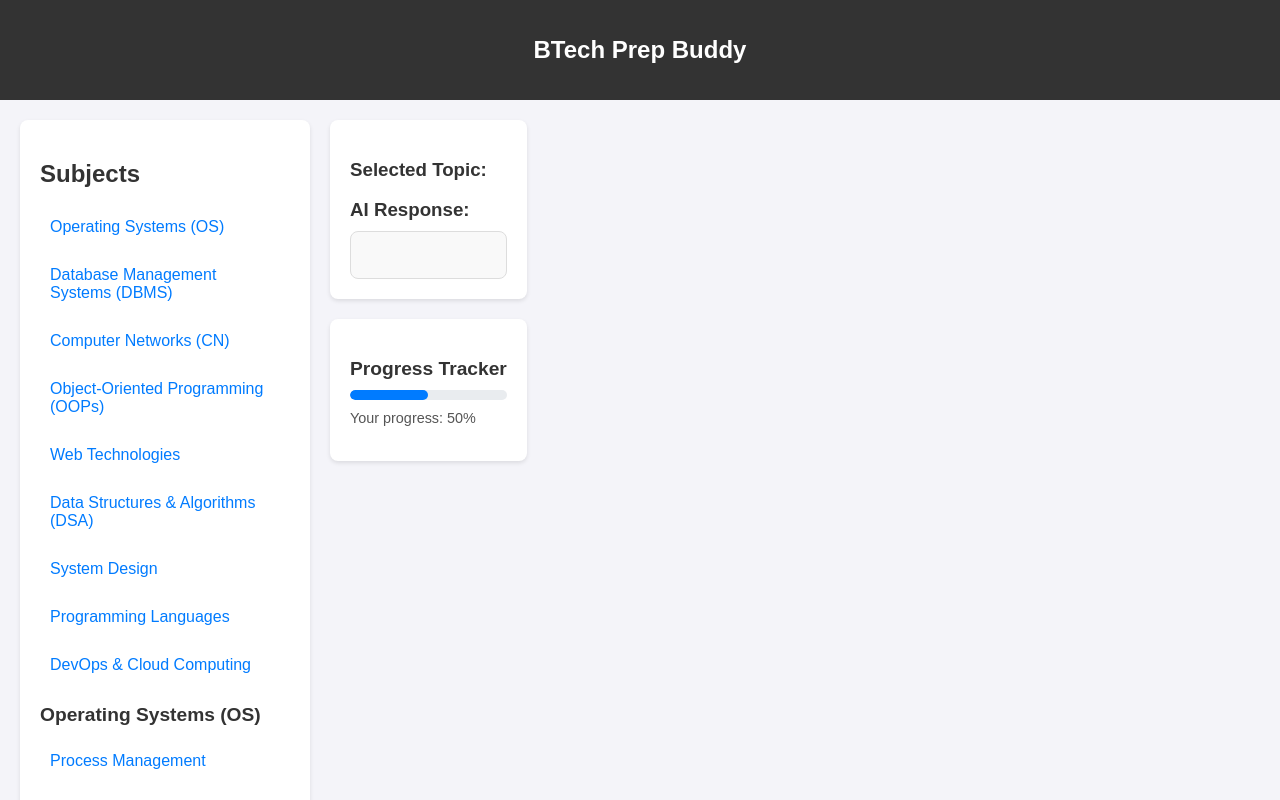
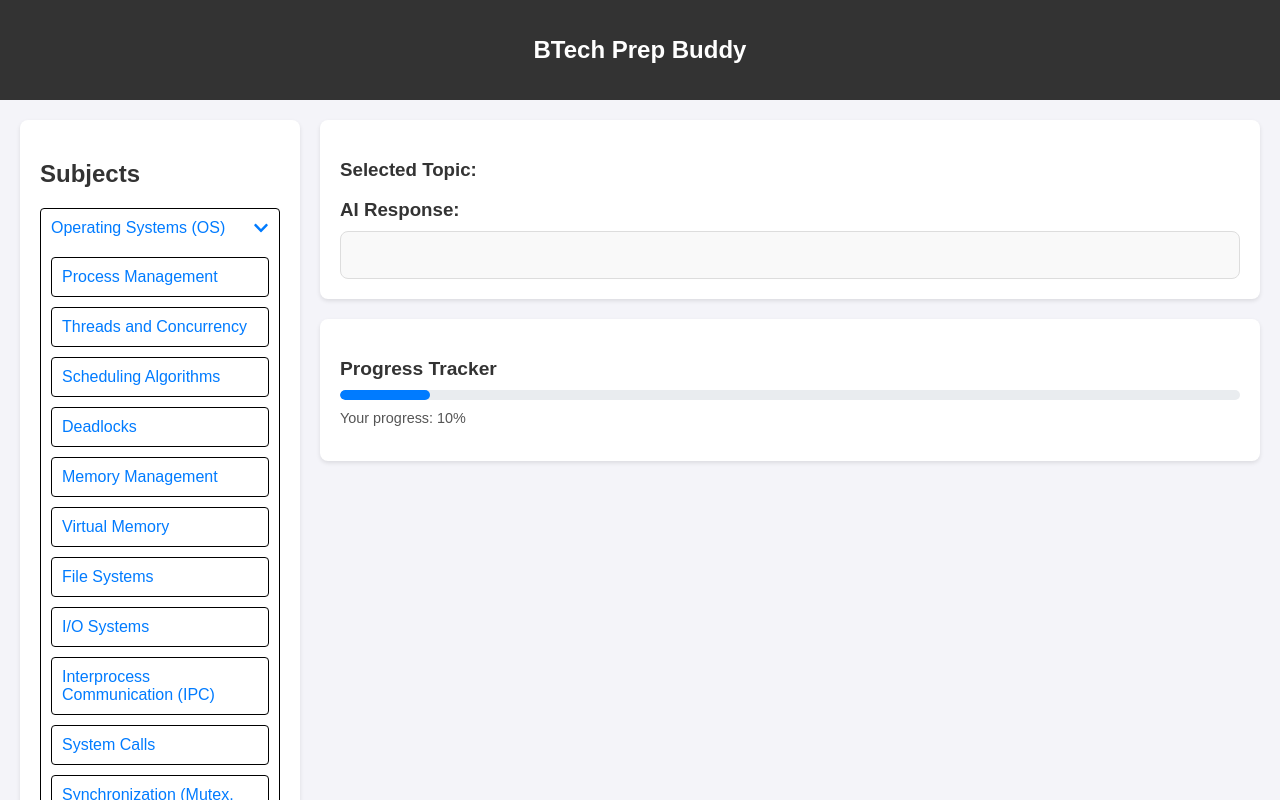
Before and after one commit to Vaibhavlanjewar/BTech_Prep_Buddy, a React (Create React App) app in the folder frontend/: page / in a window 1280 px wide. Both pictures are taken after a click on the item "Operating Systems (OS)". Shown: the top 800 px of the page. Built offline with nearby package versions, Linux system fonts and the light colour scheme.

Commit message:
Adding dropdwon

```diff
--- a/frontend/package.json
+++ b/frontend/package.json
@@ -7,6 +7,7 @@
     "cra-template": "1.2.0",
     "react": "^19.0.0",
     "react-dom": "^19.0.0",
+    "react-icons": "^5.5.0",
     "react-scripts": "5.0.1"
   },
   "scripts": {
--- a/frontend/src/App.js
+++ b/frontend/src/App.js
@@ -9,14 +9,16 @@ import "./styles/App.css";
 function App() {
   const [selectedTopic, setSelectedTopic] = useState("");
   const [aiResponse, setAIResponse] = useState("");
-  const [progress, setProgress] = useState(50); // Dynamic progress state
+  const [progress, setProgress] = useState(10); // Dynamic progress state
 
   const handleTopicClick = async (topic) => {
     const prompt = `Explain ${topic} with theory, examples, important interview questions, and code if required.`;
     setSelectedTopic(prompt);
 
     try {
-      const response = await axios.post("http://localhost:5000/api/ask-ai", { prompt });
+      const response = await axios.post("http://localhost:5000/api/ask-ai", {
+        prompt,
+      });
       setAIResponse(response.data.response);
       setProgress((prevProgress) => (prevProgress + 10) % 100); // Update progress dynamically
     } catch (error) {
@@ -31,7 +33,10 @@ function App() {
       <div className="content">
         <Sidebar onTopicClick={handleTopicClick} />
         <div className="main-content">
-          <ResponseSection selectedTopic={selectedTopic} aiResponse={aiResponse} />
+          <ResponseSection
+            selectedTopic={selectedTopic}
+            aiResponse={aiResponse}
+          />
           <ProgressTracker progress={progress} /> {/* Add ProgressTracker */}
         </div>
       </div>
--- a/frontend/src/components/ProgressTracker.css
+++ b/frontend/src/components/ProgressTracker.css
@@ -13,7 +13,7 @@
 }
 
 .progress-bar {
-    width: 100%;
+  width: 900px;
   height: 10px;
   background-color: #e9ecef;
   border-radius: 5px;
--- a/frontend/src/components/Sidebar.js.js
+++ b/frontend/src/components/Sidebar.js.js
@@ -1,32 +1,53 @@
 import React, { useState } from "react";
+import { FaChevronDown, FaChevronRight } from "react-icons/fa"; // icon library
 import subjectsData from "../data/subjects.json";
 
 const Sidebar = ({ onTopicClick }) => {
-  const [selectedSubject, setSelectedSubject] = useState(null);
+  const [openSubjectIndex, setOpenSubjectIndex] = useState(null);
+
+  const toggleSubject = (index) => {
+    setOpenSubjectIndex(openSubjectIndex === index ? null : index); // close if already open
+  };
 
   return (
     <div className="sidebar">
-      <h2>Subjects</h2>
+      <div className="heading-sidebar">
+        <h2>Subjects</h2>
+      </div>
       <ul>
-        {subjectsData.subjects.map((subject, index) => (
-          <li key={index} onClick={() => setSelectedSubject(subject)}>
-            {subject.name}
-          </li>
-        ))}
+        {subjectsData.subjects.map((subject, index) => {
+          const isOpen = openSubjectIndex === index;
+          return (
+            <li key={index}>
+              <div
+                // className="subject-sidebar"
+                onClick={() => toggleSubject(index)}
+                style={{
+                  display: "flex",
+                  justifyContent: "space-between",
+                  alignItems: "center",
+                }}
+              >
+                <span>{subject.name}</span>
+                {isOpen ? <FaChevronDown /> : <FaChevronRight />}
+              </div>
+              {isOpen && (
+                <ul className="subtopics">
+                  {subject.topics.map((topic, idx) => (
+                    <li
+                      className="sub-topics"
+                      key={idx}
+                      onClick={() => onTopicClick(topic)}
+                    >
+                      {topic}
+                    </li>
+                  ))}
+                </ul>
+              )}
+            </li>
+          );
+        })}
       </ul>
-
-      {selectedSubject && (
-        <div className="subtopics">
-          <h3>{selectedSubject.name}</h3>
-          <ul>
-            {selectedSubject.topics.map((topic, idx) => (
-              <li key={idx} onClick={() => onTopicClick(topic)}>
-                {topic}
-              </li>
-            ))}
-          </ul>
-        </div>
-      )}
     </div>
   );
 };
--- a/frontend/src/styles/App.css
+++ b/frontend/src/styles/App.css
@@ -132,3 +132,36 @@ nav {
     margin-bottom: 20px;
   }
 }
+
+.subject-sidebar {
+  padding: 10px;
+  margin: 10px;
+  border: 1px solid black;
+  border-radius: 4px;
+}
+
+.sub-topics {
+  padding: 10px;
+  margin: 10px;
+  border: 1px solid black;
+}
+
+/* Hover effect for subject and subtopic items */
+.subject-sidebar,
+.sub-topics,
+.sidebar li {
+  cursor: pointer;
+  padding: 10px;
+  margin: 10px 0;
+  border: 1px solid black;
+  border-radius: 4px;
+  color: #007bff;
+  transition: background-color 0.3s ease, color 0.3s ease;
+}
+
+.subject-sidebar {
+  display: flex;
+  justify-content: space-between;
+  align-items: center;
+  font-weight: bold;
+}
```
Also changed, not shown: frontend/src/components/Navbar.js (line endings or trailing spaces), frontend/src/components/ProgressTracker.js (line endings or trailing spaces), 1 other file (tests, documents, lock files or other folders). Lines whose indentation alone changed are shown as unchanged.
